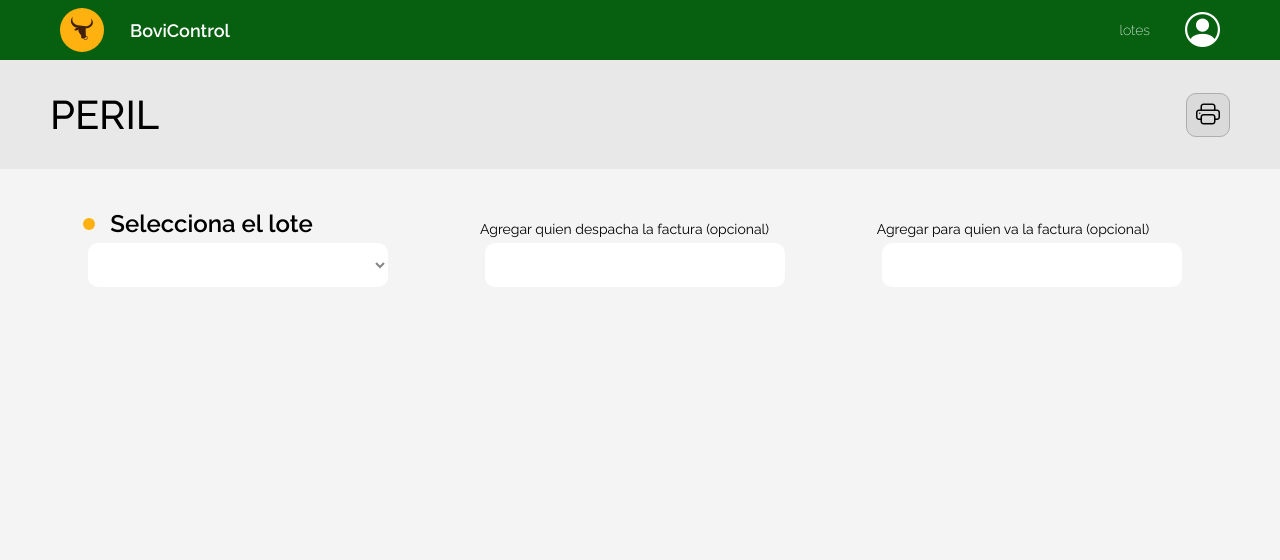
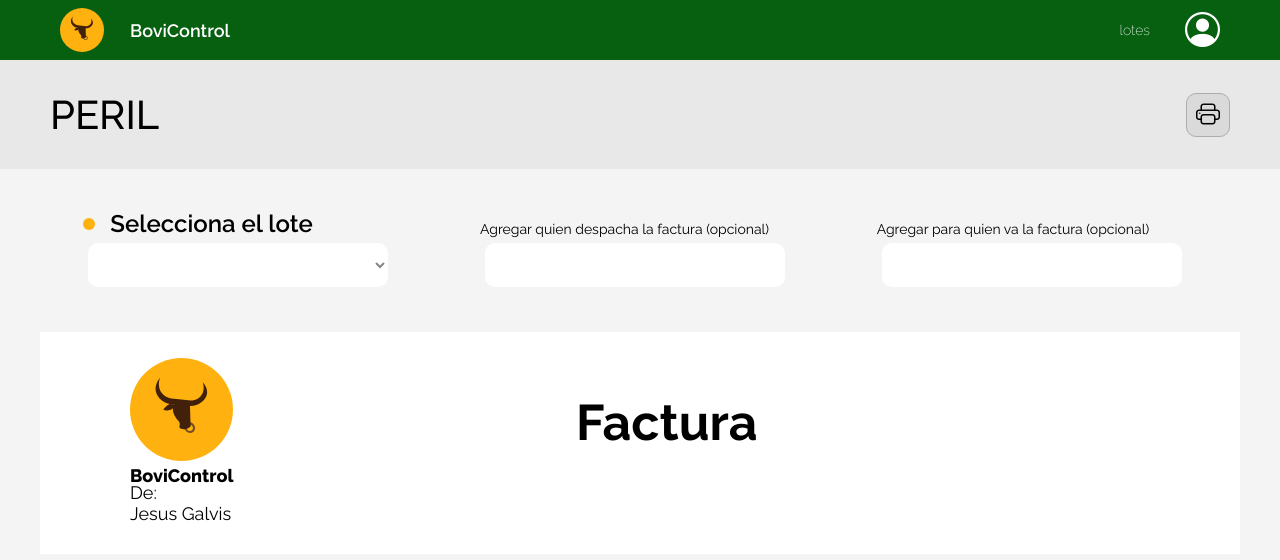
Before and after one commit to JesusCamiloGalvisContrerasADSO/Proyecto, a plain HTML site: page html/facturacion/facturacion.html in a window 1280 px wide. Drawn offline with nearby package versions, Linux system fonts and the light colour scheme.

Commit message:
pequeño

```diff
--- a/css/pages/facturacion.css
+++ b/css/pages/facturacion.css
@@ -26,3 +26,30 @@
 .fac__formulario{
   width: 320px;
 }
+
+/* aqui se va a desarrollar los estilos del la factura como tal  */
+
+.factura{
+  background-color: var(--color--blanco);
+  padding: 30px 90px;
+  width: 2480px;
+  height: auto;
+}
+
+.factura__encabezado{
+    height: 120px;
+    display: flex;
+    justify-content: space-between;
+    align-items: center;
+}
+
+.logo__factura{
+  font-size: 18px;
+  font-weight: 800;
+}
+
+.titulo__factura{
+  font-size: 25px;
+  width: 70%;
+  padding-left: 140px;
+}
--- a/html/facturacion/facturacion.html
+++ b/html/facturacion/facturacion.html
@@ -71,8 +71,30 @@
                 </form>
               </div>
             </div>
-        </section>
+        </section >
+            <div class= "factura container">
+              <div class="factura__encabezado">
+                <div class="logo__factura">
+                  <img src="../../Recursos/logo/logo-BoviControl.svg" alt="">
+                  <p>BoviControl</p>
+                </div>
+                <div class="titulo__factura">
+                  <h1>Factura</h1>
+                </div>
+              </div>
 
+              <div>
+                <div>
+                  <div>
+                    <p>De:</p>
+                    <p>Jesus Galvis</p>
+                  </div>
+                </div>
+                <div>
+
+                </div>
+              </div>
+            </div>
         <section>
 
         </section>
```
